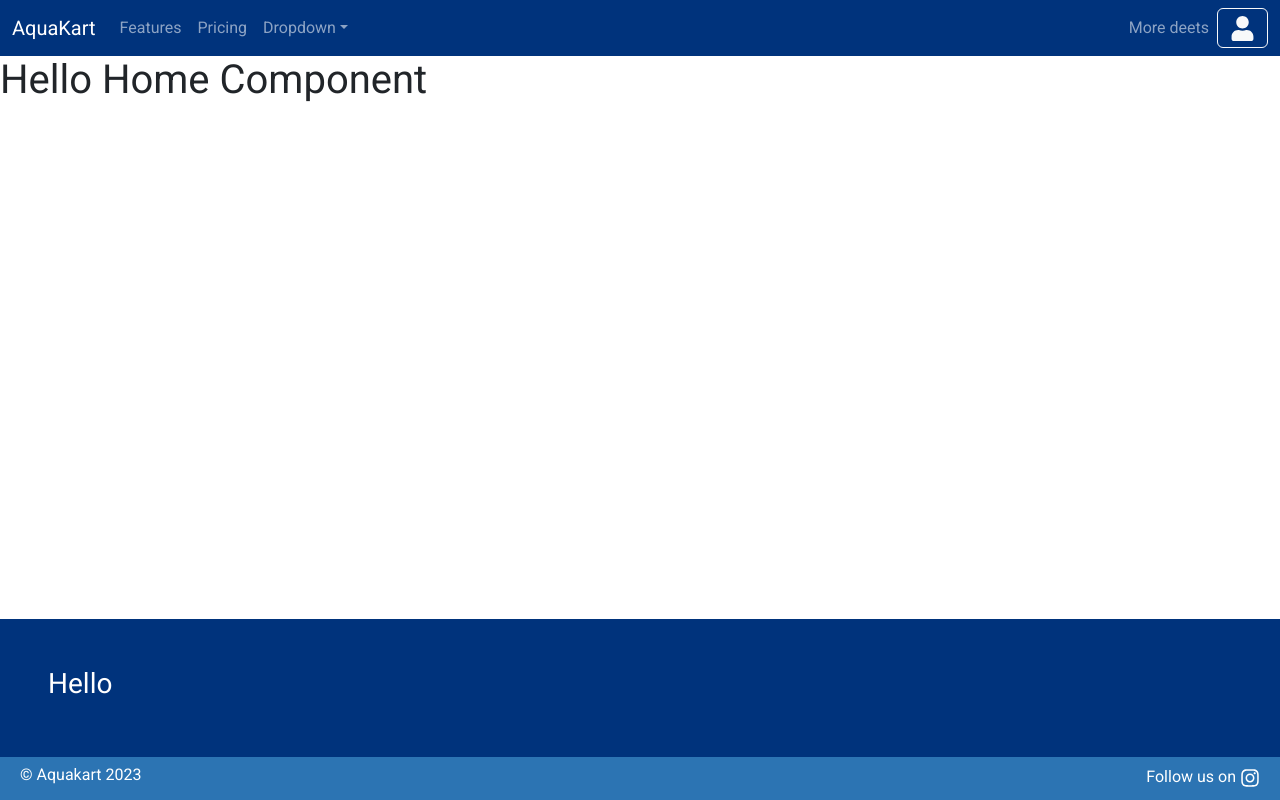
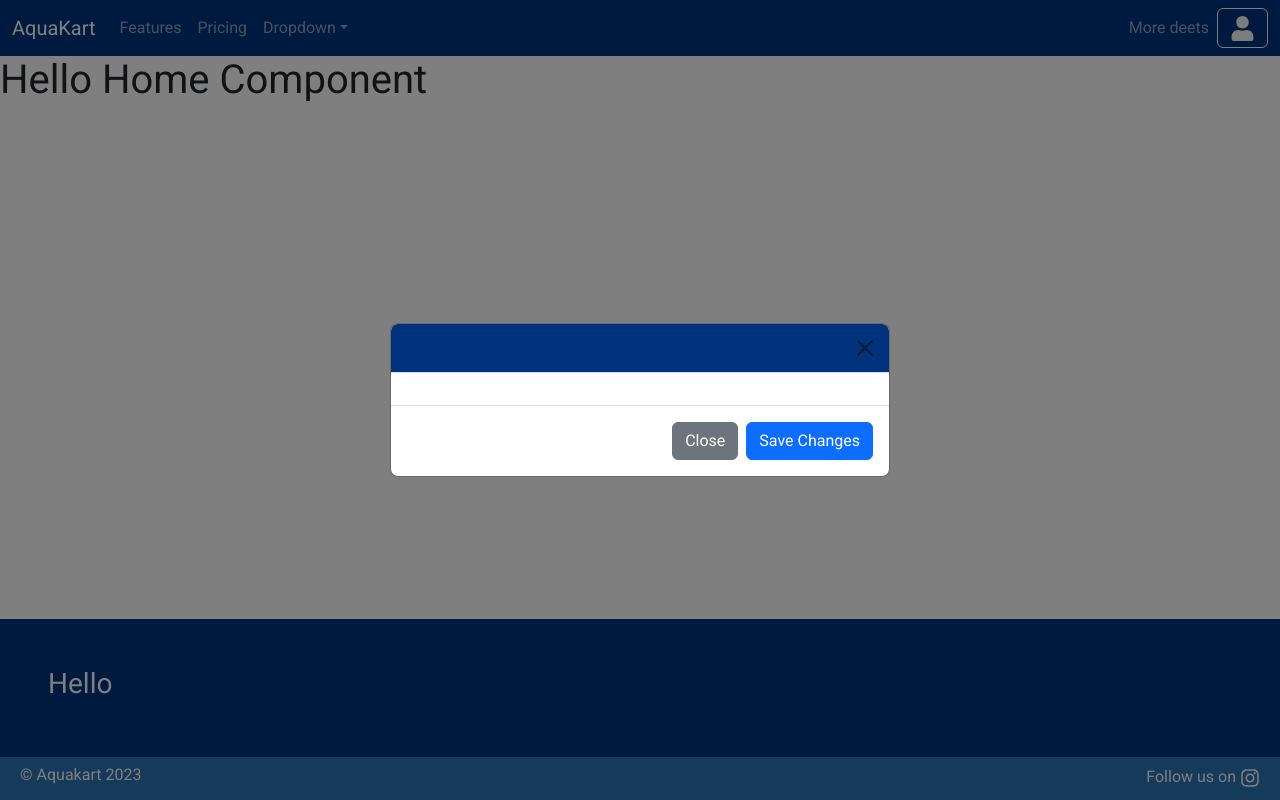
Before and after one commit to SVSKHD/Aquakart-final-react, a React (Create React App) app: page / in a window 1280 px wide. Both pictures are taken after a click on the button 1242 px from the left and 28 px from the top of the page. Built offline with nearby package versions, Linux system fonts and the light colour scheme.

Commit message:
modal changes

```diff
--- a/src/Layout/Header.js
+++ b/src/Layout/Header.js
@@ -1,11 +1,20 @@
+import {useState} from "react"
 import Button from "react-bootstrap/Button";
 import Container from "react-bootstrap/Container";
 import Nav from "react-bootstrap/Nav";
 import Navbar from "react-bootstrap/Navbar";
 import NavDropdown from "react-bootstrap/NavDropdown";
 import { FaUser } from "react-icons/fa";
+import ReusableDialog from "../reusbales/Dialog/Dialog";
 
 function CollapsibleExample() {
+  const [modal , setModal] = useState(false)
+  const handleShowModal = ()=>{
+    setModal(true)
+  }
+  const handleCloseModal = () =>{
+    setModal(false)
+  }
   return (
     <>
       <Navbar
@@ -38,13 +47,14 @@ function CollapsibleExample() {
             <Nav>
               <Nav.Link href="#deets">More deets</Nav.Link>
 
-              <Button variant="outline-light">
+              <Button onClick={handleShowModal} variant="outline-light">
                 <FaUser size={25} />
               </Button>
             </Nav>
           </Navbar.Collapse>
         </Container>
       </Navbar>
+      <ReusableDialog show={modal} handleClose={handleCloseModal}/>
     </>
   );
 }
--- a/src/index.css
+++ b/src/index.css
@@ -54,3 +54,7 @@
 .align-right {
   text-align: right;
 }
+
+.aqua-dialog{
+  background-color: #00337c;
+}
--- /dev/null
+++ b/src/reusbales/Dialog/Dialog.js
@@ -0,0 +1,26 @@
+import React, { useState } from "react";
+import Button from "react-bootstrap/Button";
+import Modal from "react-bootstrap/Modal";
+
+const ReusableDialog = (props) => {
+  return (
+    <>
+      <Modal show={props.show} onHide={props.handleClose} centered>
+        <Modal.Header className="aqua-dialog text-light" closeButton>
+          <Modal.Title>{props.title}</Modal.Title>
+        </Modal.Header>
+        <Modal.Body>{props.children}</Modal.Body>
+        <Modal.Footer>
+          <Button variant="secondary" onClick={props.handleClose}>
+            Close
+          </Button>
+          <Button variant="primary" onClick={props.handleClose}>
+            Save Changes
+          </Button>
+        </Modal.Footer>
+      </Modal>
+    </>
+  );
+};
+
+export default ReusableDialog;
```
